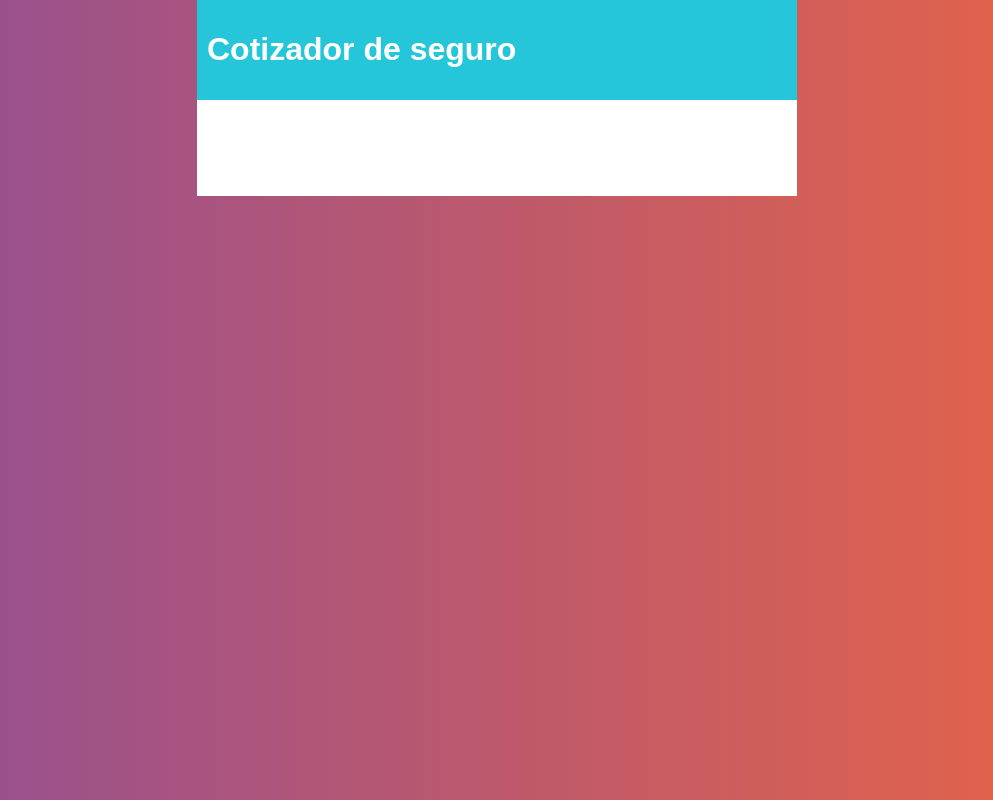
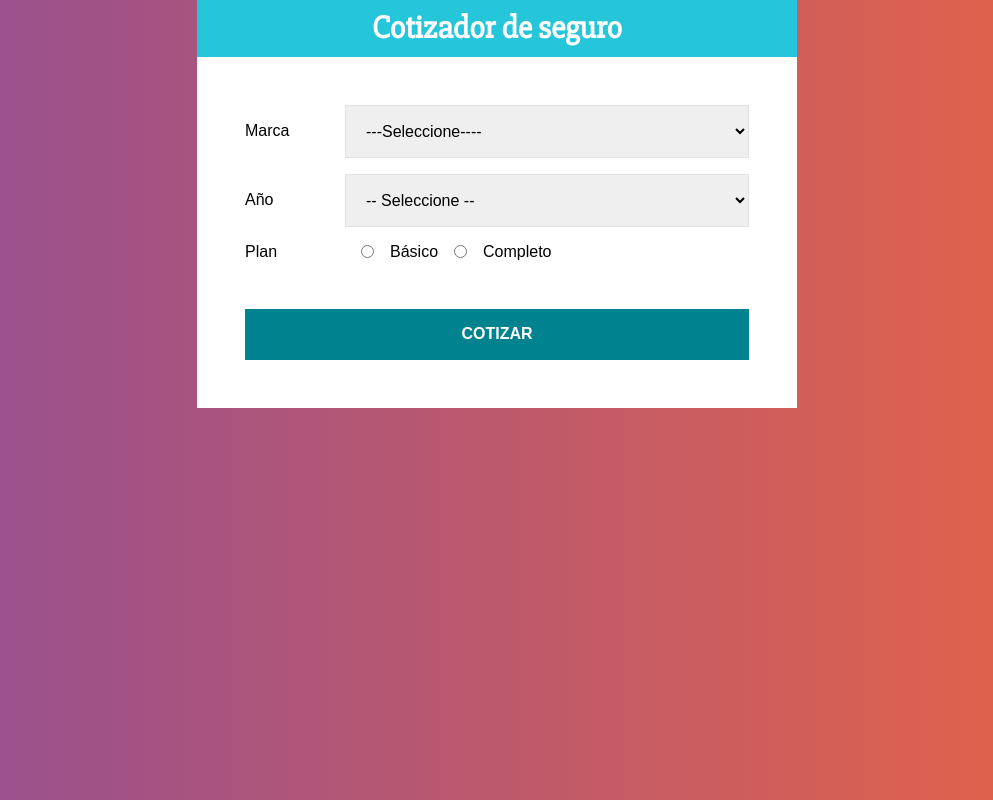
Before and after one commit to robertfox11/CotizadorSeguroAutoReact, a React (Create React App) app: page / in a window 1280 px wide. Shown: the whole page, without its empty margins (143-1136 px from the left). Built offline with nearby package versions, Linux system fonts and the light colour scheme.

Commit message:
Styles Component Form

```diff
--- a/src/App.js
+++ b/src/App.js
@@ -1,6 +1,7 @@
 import React from "react";
+import styled from "@emotion/styled";
 import Header from "./components/Header";
-import styled from "@emotion/styled";
+import Form from "./components/Form";
 
 const Content = styled.div`
   max-width: 600px;
@@ -14,7 +15,9 @@
   return (
     <Content>
       <Header title="Cotizador de seguro" />
-      <ContentForm></ContentForm>
+      <ContentForm>
+        <Form />
+      </ContentForm>
     </Content>
   );
 }
--- /dev/null
+++ b/src/components/Form.jsx
@@ -0,0 +1,95 @@
+import React, { useState } from "react";
+import styled from "@emotion/styled";
+const CampoDiv = styled.div`
+  display: flex;
+  margin-bottom: 1rem;
+  align-items: center;
+`;
+const Label = styled.label`
+  flex: 0 0 100px;
+`;
+const Select = styled.select`
+  display: block;
+  width: 100%;
+  padding: 1rem;
+  border: 1px solid #e1e1e1;
+  -webkit-appearence: none;
+`;
+const InputRadio = styled.input`
+  margin: 0 1rem;
+`;
+const Btn = styled.button`
+  background-color: #00838f;
+  font-size: 16px;
+  width: 100%;
+  padding: 1rem;
+  color: #fff;
+  text-transform: uppercase;
+  font-weight: bold;
+  border: none;
+  transition: background-color 0.3s ease;
+  margin-top: 2rem;
+  &:hover {
+    background-color: #26c6da;
+    cursor: pointer;
+  }
+`;
+const Form = () => {
+  //guardando datos en un string vacio con variables separadas
+  const [datos, saveDatos] = useState({
+    marca: "",
+    year: "",
+    plan: "",
+  });
+  //Extraer los valores del state
+  const { marca, year, plan } = datos;
+  return (
+    <form>
+      <CampoDiv>
+        <Label>Marca</Label>
+        <Select name="marca" value={marca}>
+          <option value="">---Seleccione----</option>
+          <option value="americano">Americano</option>
+          <option value="europeo">Europeo</option>
+          <option value="asiatico">Asiatico</option>
+        </Select>
+      </CampoDiv>
+      <CampoDiv>
+        <Label>Año</Label>
+        <Select name="year" value={year}>
+          <option value="">-- Seleccione --</option>
+          <option value="2021">2021</option>
+          <option value="2020">2020</option>
+          <option value="2019">2019</option>
+          <option value="2018">2018</option>
+          <option value="2017">2017</option>
+          <option value="2016">2016</option>
+          <option value="2015">2015</option>
+          <option value="2014">2014</option>
+          <option value="2013">2013</option>
+          <option value="2012">2012</option>
+        </Select>
+      </CampoDiv>
+      <CampoDiv>
+        <Label>Plan</Label>
+        <InputRadio
+          type="radio"
+          name="plan"
+          value="basico"
+          checked={plan === "basico"}
+        />
+        Básico
+        <InputRadio
+          type="radio"
+          name="plan"
+          value="completo"
+          checked={plan === "completo"}
+        />
+        Completo
+      </CampoDiv>
+      <Btn type="button">Cotizar</Btn>
+    </form>
+  );
+};
+
+export default Form;
--- a/src/components/Header.jsx
+++ b/src/components/Header.jsx
@@ -17,7 +17,7 @@
 const Header = ({ title }) => {
   return (
     <ContentHeader>
-      <h1>{title}</h1>
+      <ContentHuno>{title}</ContentHuno>
     </ContentHeader>
   );
 };
```
Also changed, not shown: doc/2CreandoFormulario.txt (added), doc/3StyleForm.txt (added), 1 other file (tests, documents, lock files or other folders).
